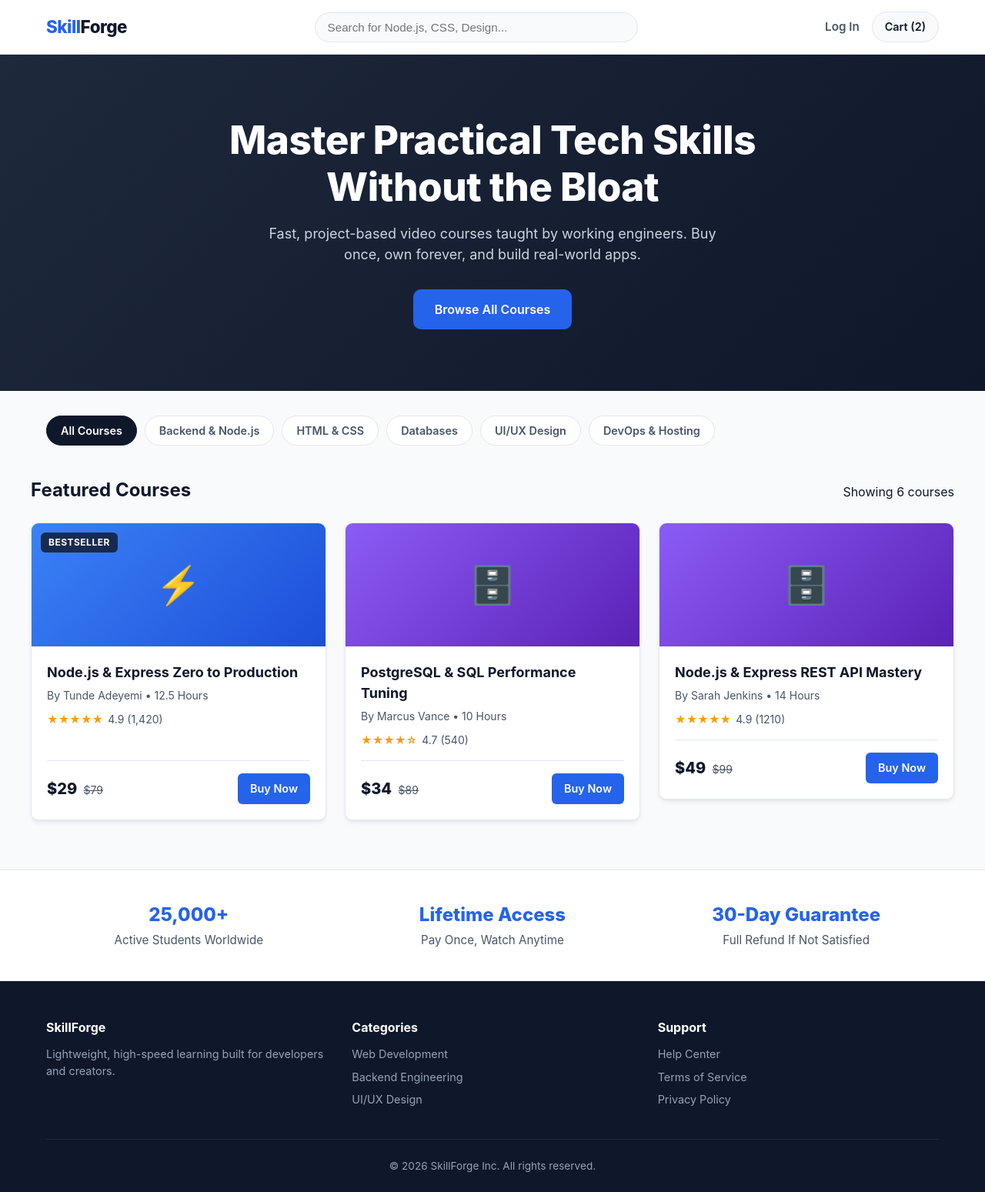
After one commit to Auwal112/trymaster_course_page, a Node server app: page /courses in a window 1280 px wide. The commit adds this page. Shown: the whole page at 77% size. Run offline with Node 20, Linux system fonts and the light colour scheme; some libraries are stand-ins or nearby versions.

Commit message:
using handbars template engine for rendering server content

```diff
--- a/package.json
+++ b/package.json
@@ -15,6 +15,8 @@
     "compression": "^1.8.2",
     "dotenv": "^18.0.10",
     "express": "^5.3.0",
+    "express-handlebars": "^9.0.6",
+    "handlebars": "^4.7.10",
     "mysql2": "^3.24.6"
   }
 }
--- a/server.js
+++ b/server.js
@@ -1,11 +1,68 @@
 const express = require('express');
 const compression = require('compression');
+const { engine } = require('express-handlebars');
+
+
+
 const app = express();
 
 app.use(compression());
 app.use(express.static('public'));
 
+
+app.engine('handlebars', engine({ defaultLayout: false }));
+app.set('view engine', 'handlebars');
+app.set('views', './views');
+
 const PORT = process.env.PORT || 3000;
+
+
+//login page
+app.get("/auth",(req,res)=>{
+  res.render('auth.handlebars',{});
+});
+//get all coursess
+app.get('/courses', (req, res) => {
+  const courses = [
+    {
+      title: 'PostgreSQL & SQL Performance Tuning',
+      instructor: 'Marcus Vance',
+      duration: '10 Hours',
+      stars: '★★★★☆',
+      rating: '4.7',
+      reviewsCount: 540,
+      price: 34,
+      originalPrice: 89,
+      buttonText: 'Buy Now'
+    },
+    {
+      title: 'Node.js & Express REST API Mastery',
+      instructor: 'Sarah Jenkins',
+      duration: '14 Hours',
+      stars: '★★★★★',
+      rating: '4.9',
+      reviewsCount: 1210,
+      price: 49,
+      originalPrice: 99,
+      buttonText: 'Buy Now'
+    }
+  ];
+
+  res.render('main', { courses });
+});
+
+
+
+//get course info
+app.get("/course",(req,res)=>{
+  res.render('courses.handlebars',{});
+});
+
+//blog site
+app.get("/blog",(req,res)=>{
+  res.send("blog page");
+});
+
 app.listen(PORT, () => {
   console.log(`Server running on port ${PORT}`);
 });
--- a/public/auth.html
+++ b/views/auth.handlebars
@@ -11,8 +11,8 @@
 
   <header>
     <div class="container nav-wrapper">
-      <a href="index.html" class="logo">Skill<span>Forge</span></a>
-      <a href="index.html" class="btn-login">&larr; Back to Courses</a>
+      <a href="/" class="logo">Skill<span>Forge</span></a>
+      <a href="/courses" class="btn-login">&larr; Back to Courses</a>
     </div>
   </header>
 
@@ -59,6 +59,7 @@
 
     </div>
   </main>
+    <script src="https://jquery.com"></script>
 
   <script>
     $(document).ready(function () {
--- a/public/course.html
+++ b/views/courses.handlebars
@@ -5,7 +5,7 @@
   <meta name="viewport" content="width=device-width, initial-scale=1.0">
   <title>Course Details — SkillForge</title>
   <link rel="stylesheet" href="index.css">
-  <script src="https://jquery.com"></script>
+
 </head>
 <body>
 
--- /dev/null
+++ b/views/main.handlebars
@@ -0,0 +1,172 @@
+<!DOCTYPE html>
+<html lang="en">
+<head>
+  <meta charset="UTF-8">
+  <meta name="viewport" content="width=device-width, initial-scale=1.0">
+  <link rel="stylesheet" href="index.css">
+  <title>SkillForge — Fast &amp; Practical Online Courses</title>
+
+</head>
+<body>
+
+  <header>
+    <div class="container nav-wrapper">
+      <a href="#" class="logo">Skill<span>Forge</span></a>
+      <form class="search-bar" action="#catalog">
+        <input type="search" placeholder="Search for Node.js, CSS, Design..." aria-label="Search courses">
+      </form>
+      <div class="nav-actions">
+        <a href="#login" class="btn-login">Log In</a>
+        <label for="cart-toggle" class="btn-cart">Cart (2)</label>
+      </div>
+    </div>
+  </header>
+
+  <section class="hero">
+    <div class="container">
+      <h1>Master Practical Tech Skills Without the Bloat</h1>
+      <p>Fast, project-based video courses taught by working engineers. Buy once, own forever, and build real-world apps.</p>
+      <a href="#catalog" class="btn-primary">Browse All Courses</a>
+    </div>
+  </section>
+
+  <div class="container">
+    <nav class="categories" aria-label="Course Categories">
+      <a href="#catalog" class="cat-pill active">All Courses</a>
+      <a href="#catalog" class="cat-pill">Backend &amp; Node.js</a>
+      <a href="#catalog" class="cat-pill">HTML &amp; CSS</a>
+      <a href="#catalog" class="cat-pill">Databases</a>
+      <a href="#catalog" class="cat-pill">UI/UX Design</a>
+      <a href="#catalog" class="cat-pill">DevOps &amp; Hosting</a>
+    </nav>
+  </div>
+
+  <main id="catalog" class="container catalog-section">
+    <div class="section-header">
+      <h2>Featured Courses</h2>
+      <span class="section-count">Showing 6 courses</span>
+    </div>
+
+    <div class="course-grid">
+      <article class="course-card">
+        <div class="thumb thumb-1">
+          <span class="badge">Bestseller</span>
+          &#9889;
+        </div>
+        <div class="card-body">
+          <h3 class="course-title">Node.js &amp; Express Zero to Production</h3>
+          <p class="instructor">By Tunde Adeyemi &bull; 12.5 Hours</p>
+          <div class="rating">&#9733;&#9733;&#9733;&#9733;&#9733; <span>4.9 (1,420)</span></div>
+          <div class="card-footer">
+            <div class="price">$29 <small>$79</small></div>
+            <label for="cart-toggle" class="btn-buy">Buy Now</label>
+          </div>
+        </div>
+      </article>
+
+
+      {{#each courses}}
+          <div class="courses-grid">
+            <article class="course-card">
+                <div class="thumb thumb-3">🗄️</div>
+                <div class="card-body">
+                  <h3 class="course-title">{{title}}</h3>
+                  <p class="instructor">By {{instructor}} &bull; {{duration}}</p>
+                  <div class="rating">{{stars}} <span>{{rating}} ({{reviewsCount}})</span></div>
+                <div class="card-footer">
+                  <div class="price">${{price}} <small>${{originalPrice}}</small></div>
+                  <label for="cart-toggle" class="btn-buy">{{buttonText}}</label>
+                 </div>
+               </div>
+           </article>
+          </div>
+      {{else}}
+        <p>No courses available right now.</p>
+     {{/each}}
+
+
+
+    </div>
+  </main>
+
+  <section class="trust-strip">
+    <div class="container trust-grid">
+      <div class="trust-item">
+        <h3>25,000+</h3>
+        <p>Active Students Worldwide</p>
+      </div>
+      <div class="trust-item">
+        <h3>Lifetime Access</h3>
+        <p>Pay Once, Watch Anytime</p>
+      </div>
+      <div class="trust-item">
+        <h3>30-Day Guarantee</h3>
+        <p>Full Refund If Not Satisfied</p>
+      </div>
+    </div>
+  </section>
+
+  <footer>
+    <div class="container">
+      <div class="footer-grid">
+        <div class="footer-col">
+          <h4>SkillForge</h4>
+          <p>Lightweight, high-speed learning built for developers and creators.</p>
+        </div>
+        <div class="footer-col">
+          <h4>Categories</h4>
+          <ul>
+            <li><a href="#catalog">Web Development</a></li>
+            <li><a href="#catalog">Backend Engineering</a></li>
+            <li><a href="#catalog">UI/UX Design</a></li>
+          </ul>
+        </div>
+        <div class="footer-col">
+          <h4>Support</h4>
+          <ul>
+            <li><a href="#">Help Center</a></li>
+            <li><a href="#">Terms of Service</a></li>
+            <li><a href="#">Privacy Policy</a></li>
+          </ul>
+        </div>
+      </div>
+      <div class="copyright">
+        &copy; 2026 SkillForge Inc. All rights reserved.
+      </div>
+    </div>
+  </footer>
+
+  <input type="checkbox" id="cart-toggle">
+  <label for="cart-toggle" class="cart-overlay"></label>
+  <aside class="cart-drawer" aria-label="Shopping Cart">
+    <div class="cart-header">
+      <h3>Your Cart (2)</h3>
+      <label for="cart-toggle" class="close-cart">&times;</label>
+    </div>
+    <div class="cart-items">
+      <div class="cart-item">
+        <div>
+          <div class="cart-item-title">Node.js &amp; Express Zero to Production</div>
+          <div class="cart-item-meta">Lifetime Access</div>
+        </div>
+        <strong>$29</strong>
+      </div>
+      <div class="cart-item">
+        <div>
+          <div class="cart-item-title">Modern HTML5 &amp; CSS3 Grid Mastery</div>
+          <div class="cart-item-meta">Lifetime Access</div>
+        </div>
+        <strong>$24</strong>
+      </div>
+    </div>
+    <div class="cart-footer">
+      <div class="cart-total">
+        <span>Total</span>
+        <span>$53.00</span>
+      </div>
+      <a href="#checkout" class="btn-primary btn-checkout">Proceed to Checkout</a>
+    </div>
+  </aside>
+
+</body>
+</html>
```
Also changed, not shown: public/index.html (deleted, +0 -226 lines), views/admin.handlebars (renamed from public/admin.html), views/layouts/main.handlebars (added), views/profile.handlebars (renamed from public/profile.html), 1 other file.
